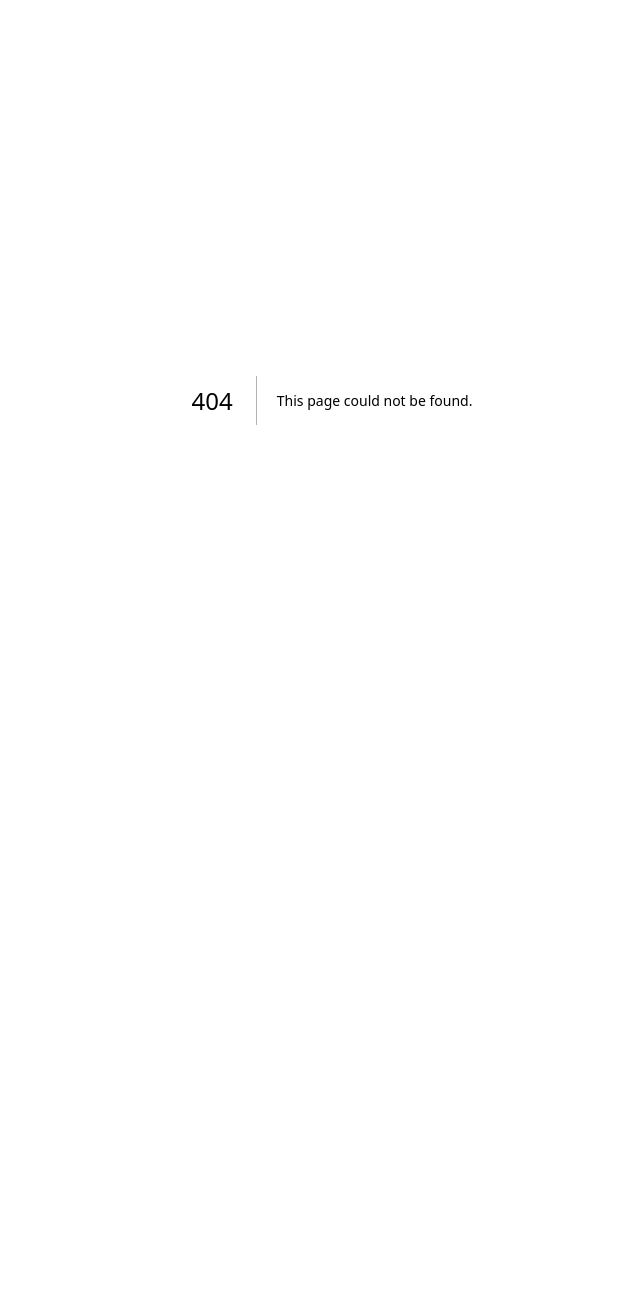
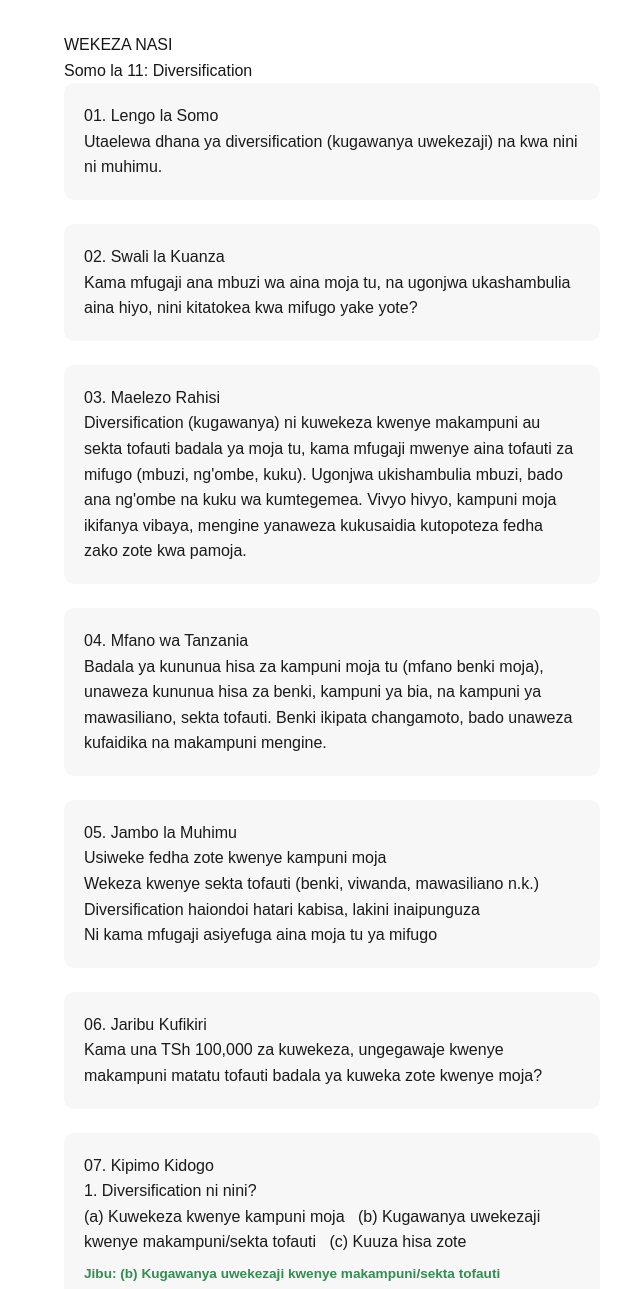
Before and after one commit to sadikiabubakari698-crypto/wekeza_nasi, a Next.js app in the folder wekeza-nasi-app/: page /somo11 in a window 1280 px wide. Before the commit this address had no page. Shown: the top 1289 px of the page, without its empty margins (308-948 px from the left). Before the commit the page ends 800 px from the top, so only its background shows below. Built offline with nearby package versions, Linux system fonts and the light colour scheme.

Commit message:
Add Somo la 11 Diversification, first use of Mti Mkubwa icon

```diff
--- a/wekeza-nasi-app/app/page.js
+++ b/wekeza-nasi-app/app/page.js
@@ -11,6 +11,7 @@ export default function Home() {
     { href: "/somo8", title: "Somo 8: Bei ya hisa hupanda na kushuka kwa nini?", icon: "mti" },
     { href: "/somo9", title: "Somo 9: Mwekezaji anapataje faida?", icon: "mti" },
     { href: "/somo10", title: "Somo 10: Hatari ya uwekezaji ni nini?", icon: "mti" },
+    { href: "/somo11", title: "Somo 11: Diversification", icon: "mti-mkubwa" },
   ];
   return (
     <main style={{ padding: "2rem", maxWidth: "600px", margin: "0 auto", fontFamily: "sans-serif", lineHeight: 1.6 }}>
--- a/wekeza-nasi-app/app/somo10/page.js
+++ b/wekeza-nasi-app/app/somo10/page.js
@@ -68,7 +68,7 @@ export default function Somo10() {
         <p>Somo 11: Diversification</p>
       </div>
 
-      <p><a href="/somo9">&larr; Somo la 9</a></p>
+      <p><a href="/somo9" style={{ marginRight: "1.5rem" }}>&larr; Somo la 9</a><a href="/somo11" style={{ fontWeight: "bold" }}>Endelea na Somo la 11 &rarr;</a></p>
     </main>
   );
 }
--- /dev/null
+++ b/wekeza-nasi-app/app/somo11/page.js
@@ -0,0 +1,75 @@
+export default function Somo11() {
+  return (
+    <main style={{ padding: "2rem", maxWidth: "600px", margin: "0 auto", fontFamily: "sans-serif", lineHeight: 1.6 }}>
+      <h1>WEKEZA NASI</h1>
+      <h2>Somo la 11: Diversification</h2>
+
+      <div className="lesson-box">
+        <h3>01. Lengo la Somo</h3>
+        <p>Utaelewa dhana ya diversification (kugawanya uwekezaji) na kwa nini ni muhimu.</p>
+      </div>
+
+      <div className="lesson-box">
+        <h3>02. Swali la Kuanza</h3>
+        <p>Kama mfugaji ana mbuzi wa aina moja tu, na ugonjwa ukashambulia aina hiyo, nini kitatokea kwa mifugo yake yote?</p>
+      </div>
+
+      <div className="lesson-box">
+        <h3>03. Maelezo Rahisi</h3>
+        <p>
+          Diversification (kugawanya) ni kuwekeza kwenye makampuni au sekta
+          tofauti badala ya moja tu, kama mfugaji mwenye aina tofauti za
+          mifugo (mbuzi, ng&apos;ombe, kuku). Ugonjwa ukishambulia mbuzi,
+          bado ana ng&apos;ombe na kuku wa kumtegemea. Vivyo hivyo, kampuni
+          moja ikifanya vibaya, mengine yanaweza kukusaidia kutopoteza fedha
+          zako zote kwa pamoja.
+        </p>
+      </div>
+
+      <div className="lesson-box">
+        <h3>04. Mfano wa Tanzania</h3>
+        <p>
+          Badala ya kununua hisa za kampuni moja tu (mfano benki moja),
+          unaweza kununua hisa za benki, kampuni ya bia, na kampuni ya
+          mawasiliano, sekta tofauti. Benki ikipata changamoto, bado
+          unaweza kufaidika na makampuni mengine.
+        </p>
+      </div>
+
+      <div className="lesson-box">
+        <h3>05. Jambo la Muhimu</h3>
+        <ul>
+          <li>Usiweke fedha zote kwenye kampuni moja</li>
+          <li>Wekeza kwenye sekta tofauti (benki, viwanda, mawasiliano n.k.)</li>
+          <li>Diversification haiondoi hatari kabisa, lakini inaipunguza</li>
+          <li>Ni kama mfugaji asiyefuga aina moja tu ya mifugo</li>
+        </ul>
+      </div>
+
+      <div className="lesson-box">
+        <h3>06. Jaribu Kufikiri</h3>
+        <p>Kama una TSh 100,000 za kuwekeza, ungegawaje kwenye makampuni matatu tofauti badala ya kuweka zote kwenye moja?</p>
+      </div>
+
+      <div className="lesson-box">
+        <h3>07. Kipimo Kidogo</h3>
+        <p>1. Diversification ni nini?<br />(a) Kuwekeza kwenye kampuni moja &nbsp; (b) Kugawanya uwekezaji kwenye makampuni/sekta tofauti &nbsp; (c) Kuuza hisa zote</p>
+        <p className="quiz-answer">Jibu: (b) Kugawanya uwekezaji kwenye makampuni/sekta tofauti</p>
+        <p>2. Kwa nini diversification ni muhimu?<br />(a) Inaongeza faida moja kwa moja &nbsp; (b) Inapunguza hatari ya kupoteza fedha zote &nbsp; (c) Ni sheria ya CMSA</p>
+        <p className="quiz-answer">Jibu: (b) Inapunguza hatari ya kupoteza fedha zote</p>
+      </div>
+
+      <div className="lesson-box">
+        <h3>08. Muhtasari wa Dakika 1</h3>
+        <p>Diversification ni kugawanya uwekezaji kwenye makampuni au sekta tofauti ili kupunguza hatari ya kupoteza kila kitu.</p>
+      </div>
+
+      <div className="lesson-box">
+        <h3>09. Hatua Inayofuata</h3>
+        <p>Somo 12: Soko la Tanzania linafanyaje kazi?</p>
+      </div>
+
+      <p><a href="/somo10">&larr; Somo la 10</a></p>
+    </main>
+  );
+}
```
